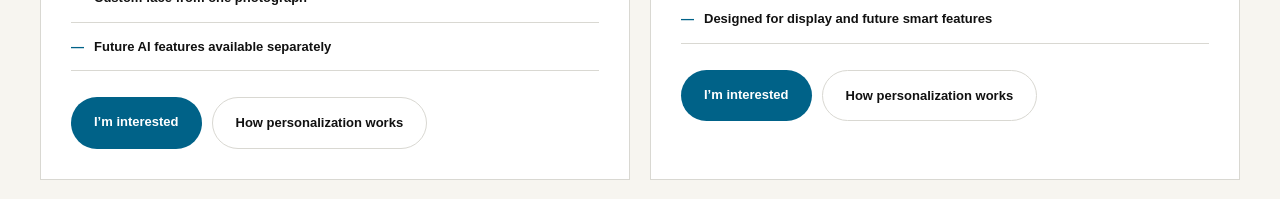
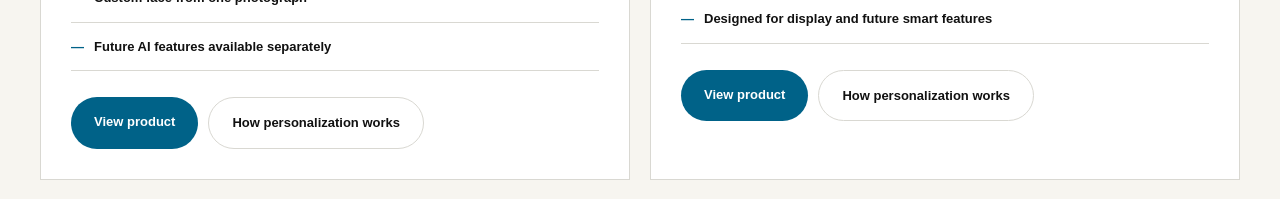
Before and after one commit to solitaryibra/annamoga, a Next.js app: page /products in a window 1280 px wide. Shown: the part 1399-1598 px from the top of the page. Built offline with nearby package versions, Linux system fonts and the light colour scheme.

Commit message:
Link catalog cards to product detail pages

```diff
--- a/app/products/page.tsx
+++ b/app/products/page.tsx
@@ -10,6 +10,7 @@ const products = [
     description: "A compact personalized character designed to bring your digital companion into the physical world.",
     options: ["5 stock character designs", "Custom face from one photograph", "Future AI features available separately"],
     image: true,
+    href: "/products/small-assistant",
   },
   {
     num: "02",
@@ -19,6 +20,7 @@ const products = [
     description: "A larger face-focused figurine built as a more expressive statement piece.",
     options: ["3 stock face designs", "Custom face from one photograph", "Designed for display and future smart features"],
     image: false,
+    href: "/products/large-face",
   },
 ];
 
@@ -70,7 +72,7 @@ export default function ProductsPage() {
                   </ul>
 
                   <div className="product-actions">
-                    <Link href="/contact" className="btn primary">I’m interested</Link>
+                    <Link href={product.href} className="btn primary">View product</Link>
                     <Link href="/how-it-works" className="btn secondary">How personalization works</Link>
                   </div>
                 </div>
```
